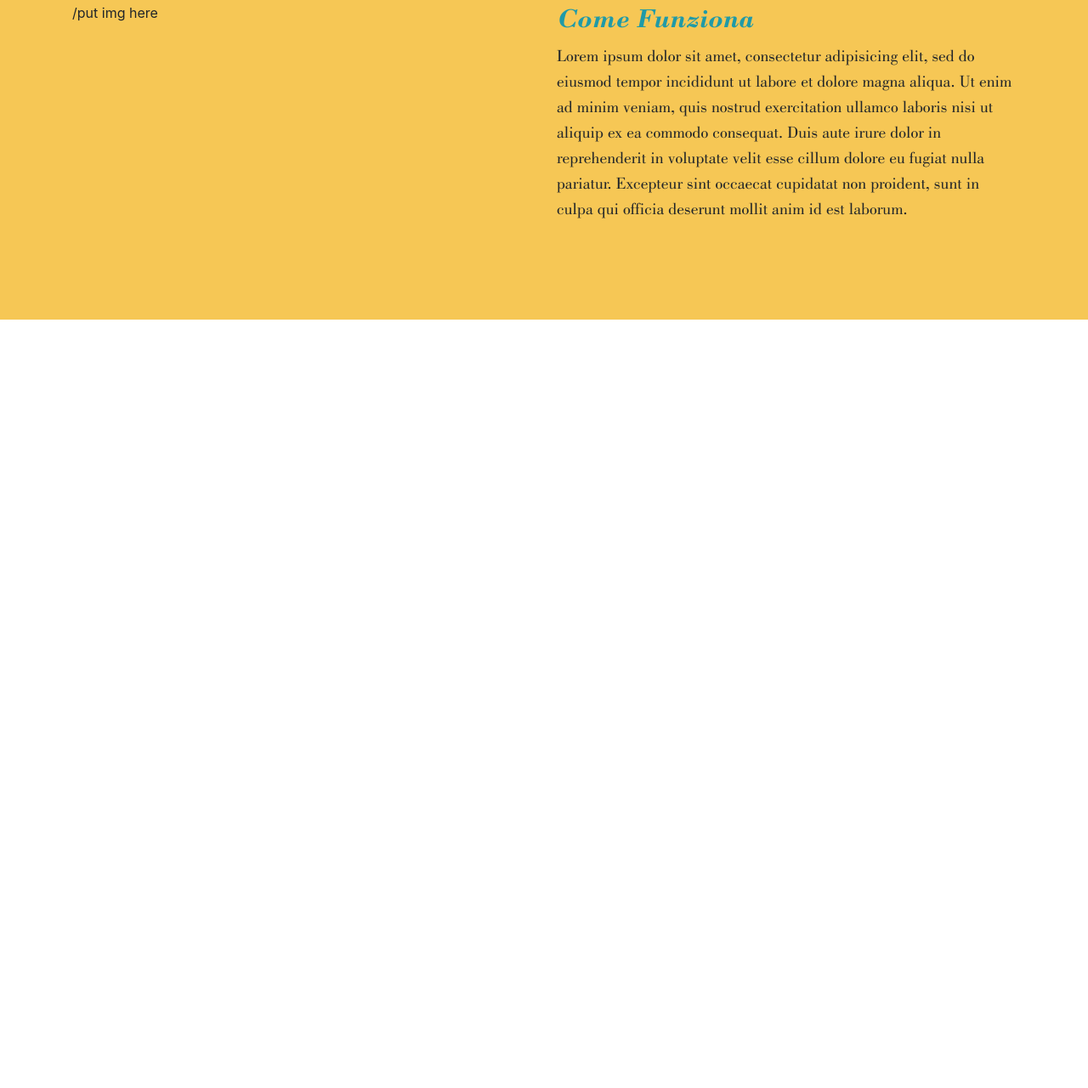
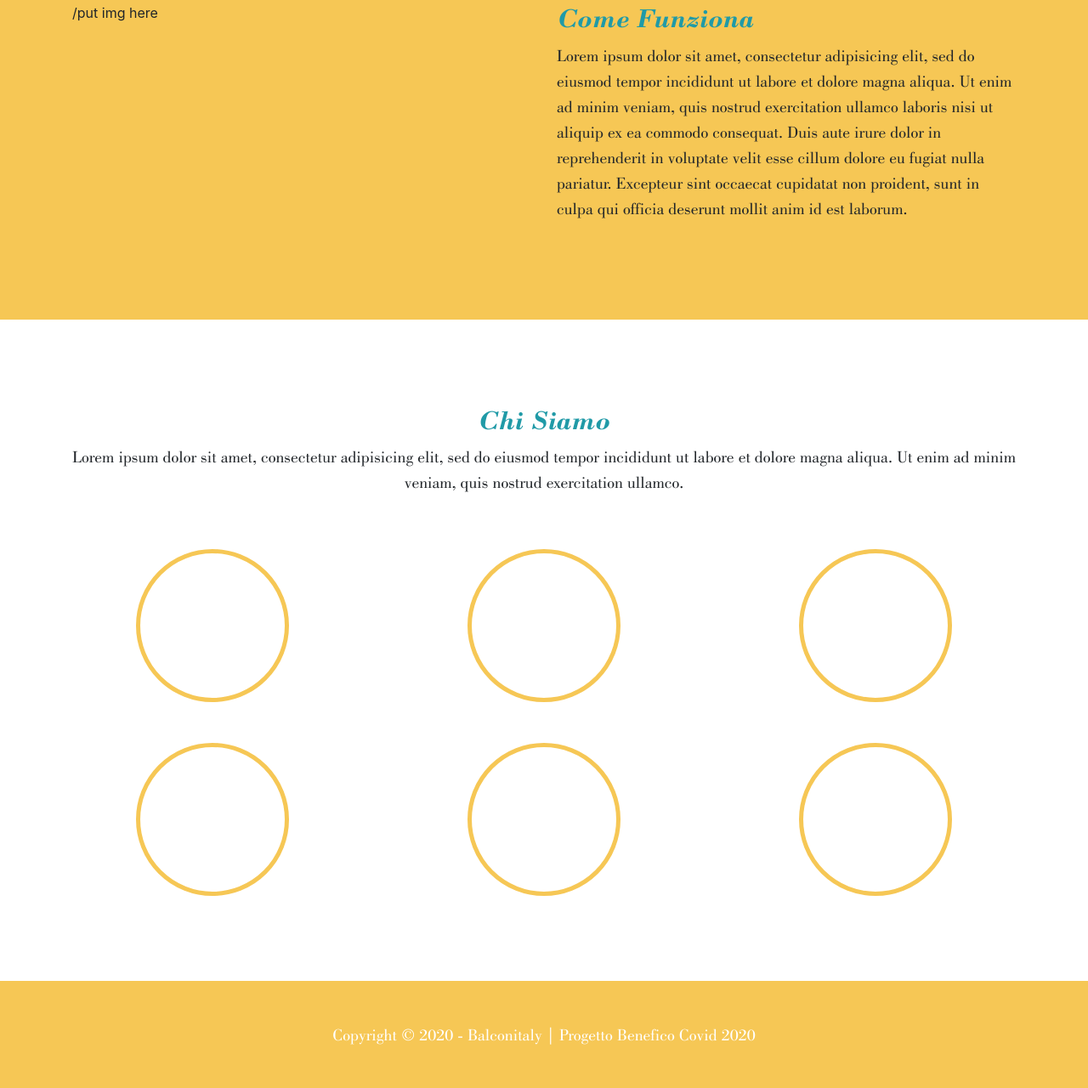
Before and after one commit to Sav-bit/Balconitaly, a plain HTML site: page index.html in a window 1280 px wide. Shown: the part 964-2244 px from the top of the page at 85% size. Before the commit the page ends 1340 px from the top, so only its background shows below. Drawn offline with Linux system fonts and the light colour scheme.

Commit message:
sezione chi siamo

```diff
--- a/css/style.css
+++ b/css/style.css
@@ -45,6 +45,9 @@ Navbar
   margin-right: auto !important;
 }
 
+/****************************************************
+Background
+****************************************************/
 .bg-white{
   background-color: #FFF;
   padding: 100px 0px;
@@ -54,3 +57,18 @@ Navbar
   background-color: #F6C755;
   padding: 100px 0px;
 }
+
+/****************************************************
+Chi Siamo
+****************************************************/
+.circle-who-we-are{
+  width: 180px;
+  height: 180px;
+  border-radius: 50%;
+  border: 5px solid #F6C755;
+  margin: 0 auto;
+}
+
+/****************************************************
+Footer
+****************************************************/
--- a/index.html
+++ b/index.html
@@ -62,6 +62,42 @@
     <!-- /Section come funziona
     --------------------------------------------------------------------------->
 
+    <!-- section Come funziona
+    --------------------------------------------------------------------------->
+    <section>
+      <div class="container bg-white text-center">
+        <div class="row justify-content-center">
+          <div class="col-sm-12">
+            <h2>Chi Siamo</h2>
+            <p>Lorem ipsum dolor sit amet, consectetur adipisicing elit, sed do eiusmod tempor incididunt ut labore et dolore magna aliqua. Ut enim ad minim veniam, quis nostrud exercitation ullamco.</p>
+          </div>
+          <div class="col-sm-4 mt-5">
+            <div class="circle-who-we-are"></div>
+          </div>
+          <div class="col-sm-4 mt-5">
+            <div class="circle-who-we-are"></div>
+          </div>
+          <div class="col-sm-4 mt-5">
+            <div class="circle-who-we-are"></div>
+          </div>
+          <div class="col-sm-4 mt-5">
+            <div class="circle-who-we-are"></div>
+          </div>
+          <div class="col-sm-4 mt-5">
+            <div class="circle-who-we-are"></div>
+          </div>
+          <div class="col-sm-4 mt-5">
+            <div class="circle-who-we-are"></div>
+          </div>
+        </div>
+      </div>
+    </section>
+    <!-- /Section come funziona
+    --------------------------------------------------------------------------->
+
+    <footer class="container-fluid bg-yellow text-white text-center p-5">
+      <p class="m-0">Copyright © 2020 - Balconitaly | Progetto Benefico Covid 2020</p>
+    </footer>
 
     <!-- Optional JavaScript -->
     <!-- jQuery first, then Popper.js, then Bootstrap JS -->
```
Lines whose indentation alone changed are shown as unchanged.
